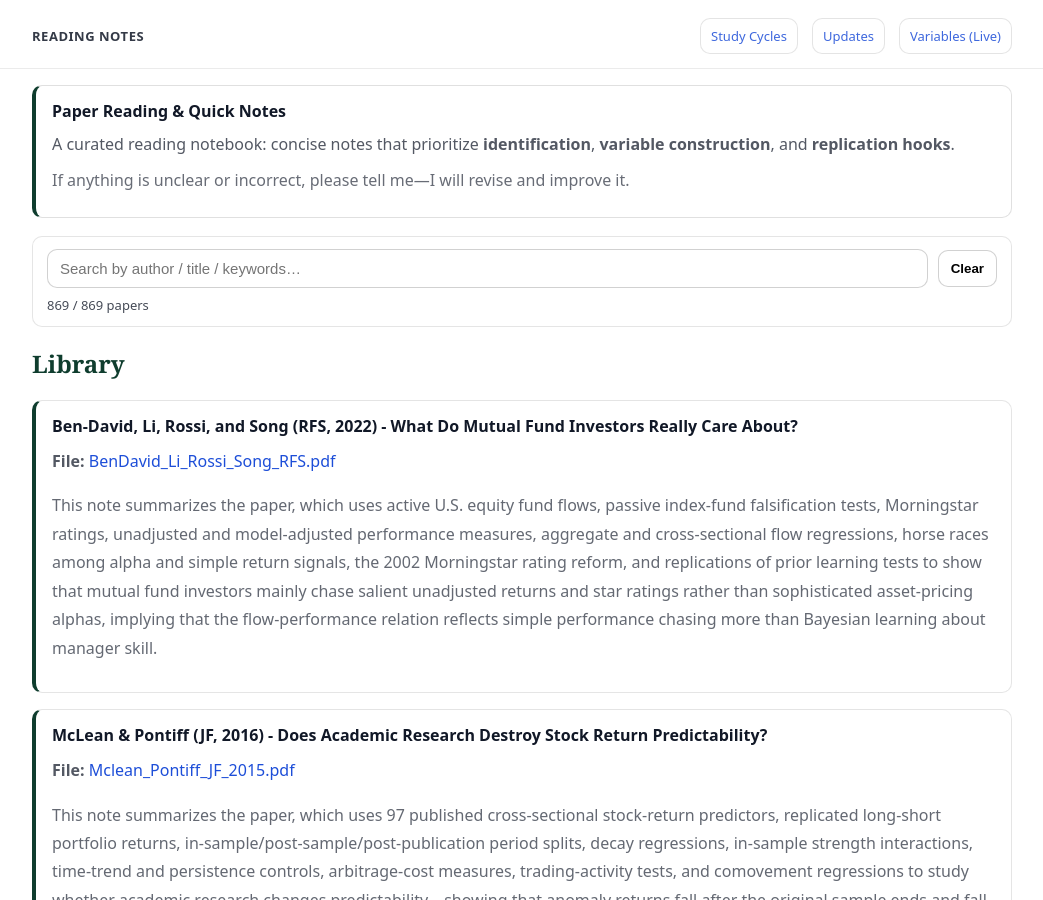
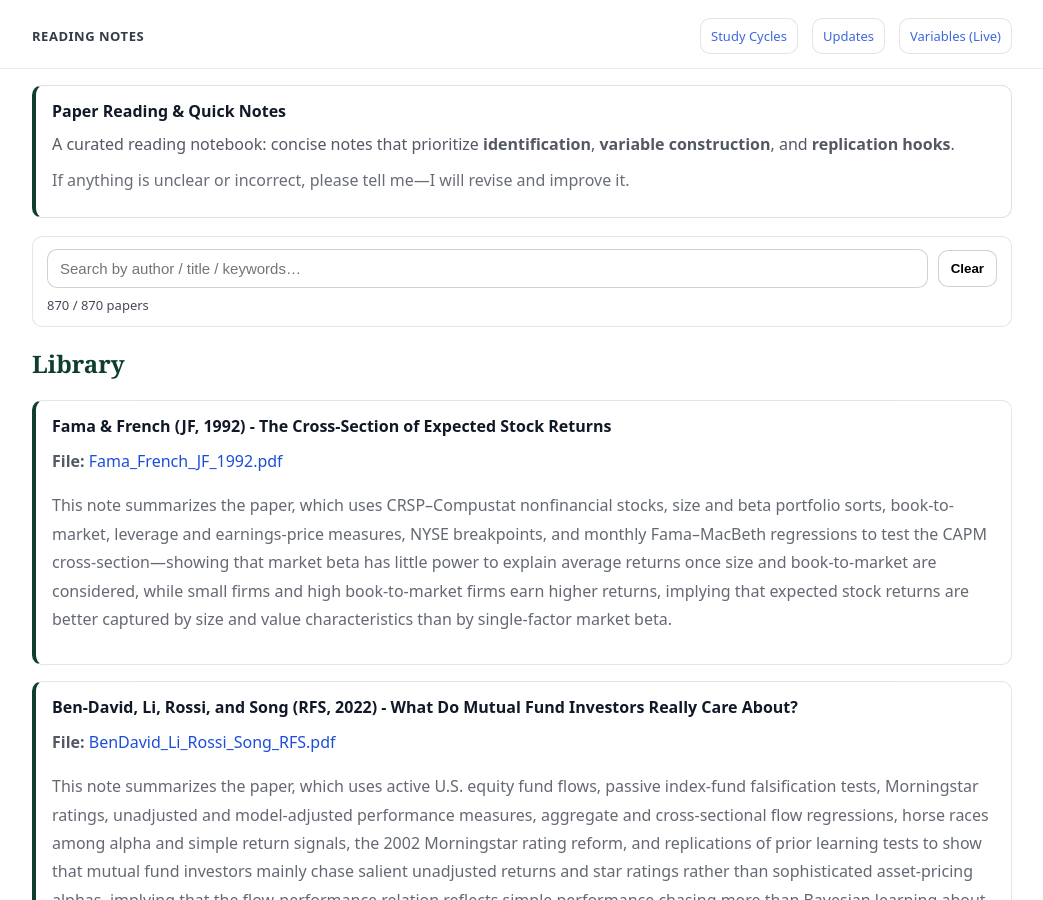
Before and after one commit to yaxinzn/study-archive, a Jekyll site: the page built from reading/index.md, in a window 1280 px wide and 900 px high. Shown: the whole window, without its empty margins (118-1161 px from the left). Built offline with Jekyll 4.4.1, drawn with Linux system fonts in a browser that asks for light colours.

Commit message:
Reading: add/update Fama_French_JF_1992.pdf

```diff
--- a/_data/reading.yml
+++ b/_data/reading.yml
@@ -1,3 +1,7 @@
+- title: "Fama & French (JF, 1992) - The Cross-Section of Expected Stock Returns"
+  file: "Fama_French_JF_1992.pdf"
+  desc: "This note summarizes the paper, which uses CRSP–Compustat nonfinancial stocks, size and beta portfolio sorts, book-to-market, leverage and earnings-price measures, NYSE breakpoints, and monthly Fama–MacBeth regressions to test the CAPM cross-section—showing that market beta has little power to explain average returns once size and book-to-market are considered, while small firms and high book-to-market firms earn higher returns, implying that expected stock returns are better captured by size and value characteristics than by single-factor market beta."
+
 - title: "Ben-David, Li, Rossi, and Song (RFS, 2022) - What Do Mutual Fund Investors Really Care About?"
   file: "BenDavid_Li_Rossi_Song_RFS.pdf"
   desc: "This note summarizes the paper, which uses active U.S. equity fund flows, passive index-fund falsification tests, Morningstar ratings, unadjusted and model-adjusted performance measures, aggregate and cross-sectional flow regressions, horse races among alpha and simple return signals, the 2002 Morningstar rating reform, and replications of prior learning tests to show that mutual fund investors mainly chase salient unadjusted returns and star ratings rather than sophisticated asset-pricing alphas, implying that the flow-performance relation reflects simple performance chasing more than Bayesian learning about manager skill."
```
Also changed, not shown: 1 other file.
